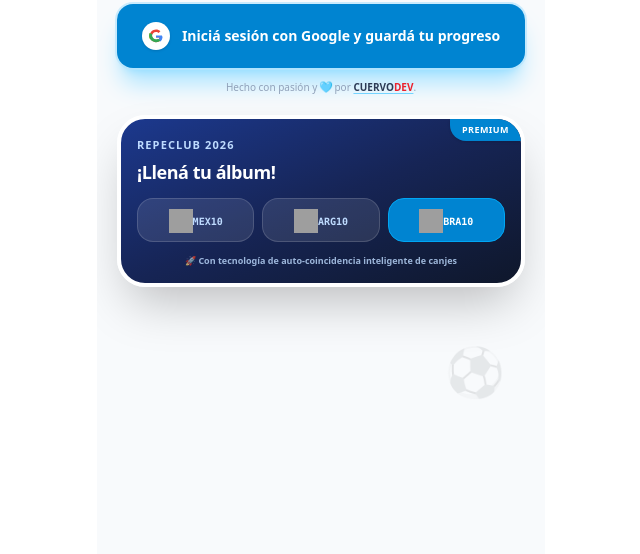
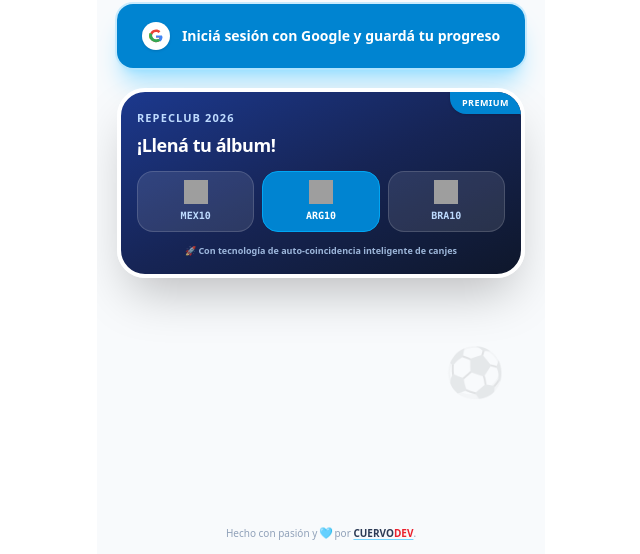
Before and after one commit to amiretti/RepeClub, a React (Vite) app: page / in a window 1280 px wide. Shown: the part 243-797 px from the top of the page, without its empty margins (319-959 px from the left). Built offline with nearby package versions, Linux system fonts and the light colour scheme; no server answers; the database is empty; grey boxes are pictures that could not be loaded.

Commit message:
feat: move legal description to footer and enhance flag display in LandingScreen

```diff
--- a/src/components/LandingScreen.tsx
+++ b/src/components/LandingScreen.tsx
@@ -58,7 +58,36 @@
             </>
           )}
         </button>
+      </div>
 
+      <div id="onboarding_packet_card" className="my-1 p-4 bg-gradient-to-br from-blue-900 via-blue-950 to-slate-900 rounded-[1.75rem] shadow-2xl relative border-4 border-white overflow-hidden transform hover:-rotate-1 transition-transform">
+        <div className="absolute top-0 right-0 bg-sky-600 text-white font-black text-[9px] px-3 py-1 rounded-bl-2xl uppercase tracking-wider shadow-sm">
+          PREMIUM
+        </div>
+        <p className="text-[11px] font-extrabold text-blue-200 uppercase tracking-widest mt-1 leading-none">RepeClub 2026</p>
+        <h2 className="text-lg font-black text-white tracking-tight mt-2">
+          ¡Llená tu álbum!
+        </h2>
+        <div className="flex gap-2 mt-3">
+          <div className="bg-white/10 flex-1 p-2 rounded-2xl text-center border border-white/15 flex flex-col items-center">
+            <FlagIcon emoji="🇲🇽" label="México" className="w-6 h-6 mb-1" />
+            <span className="text-[10px] font-mono font-extrabold text-blue-200">MEX10</span>
+          </div>
+          <div className="bg-sky-600 flex-1 p-2 rounded-2xl text-center border border-sky-500 flex flex-col items-center">
+            <FlagIcon emoji="🇦🇷" label="Argentina" className="w-6 h-6 mb-1" />
+            <span className="text-[10px] font-mono font-extrabold text-white">ARG10</span>
+          </div>
+          <div className="bg-white/10 flex-1 p-2 rounded-2xl text-center border border-white/15 flex flex-col items-center">
+            <FlagIcon emoji="🇧🇷" label="Brasil" className="w-6 h-6 mb-1" />
+            <span className="text-[10px] font-mono font-extrabold text-blue-200">BRA10</span>
+          </div>
+        </div>
+        <p className="text-[9px] text-blue-200/80 font-semibold mt-3 text-center">
+          🚀 Con tecnología de auto-coincidencia inteligente de canjes
+        </p>
+      </div>
+
+      <footer className="mt-auto">
         <p id="onboarding_legal_desc" className="text-[10px] text-center text-slate-400 max-w-xs mx-auto">
           Hecho con pasión y <span className="heartbeat" aria-hidden="true">🩵</span> por{' '}
           <a
@@ -72,34 +101,7 @@
           </a>
           .
         </p>
-      </div>
-
-      <div id="onboarding_packet_card" className="my-1 p-4 bg-gradient-to-br from-blue-900 via-blue-950 to-slate-900 rounded-[1.75rem] shadow-2xl relative border-4 border-white overflow-hidden transform hover:-rotate-1 transition-transform">
-        <div className="absolute top-0 right-0 bg-sky-600 text-white font-black text-[9px] px-3 py-1 rounded-bl-2xl uppercase tracking-wider shadow-sm">
-          PREMIUM
-        </div>
-        <p className="text-[11px] font-extrabold text-blue-200 uppercase tracking-widest mt-1 leading-none">RepeClub 2026</p>
-        <h2 className="text-lg font-black text-white tracking-tight mt-2">
-          ¡Llená tu álbum!
-        </h2>
-        <div className="flex gap-2 mt-3">
-          <div className="bg-white/10 flex-1 p-2 rounded-2xl text-center border border-white/15">
-            <FlagIcon emoji="🇲🇽" label="México" className="w-6 h-6" />
-            <span className="text-[10px] font-mono font-extrabold text-blue-200">MEX10</span>
-          </div>
-          <div className="bg-white/10 flex-1 p-2 rounded-2xl text-center border border-white/15">
-            <FlagIcon emoji="🇦🇷" label="Argentina" className="w-6 h-6" />
-            <span className="text-[10px] font-mono font-extrabold text-blue-200">ARG10</span>
-          </div>
-          <div className="bg-sky-600 flex-1 p-2 rounded-2xl text-center border border-sky-500">
-            <FlagIcon emoji="🇧🇷" label="Brasil" className="w-6 h-6" />
-            <span className="text-[10px] font-mono font-extrabold text-white">BRA10</span>
-          </div>
-        </div>
-        <p className="text-[9px] text-blue-200/80 font-semibold mt-3 text-center">
-          🚀 Con tecnología de auto-coincidencia inteligente de canjes
-        </p>
-      </div>
+      </footer>
     </main>
   );
 };
```
